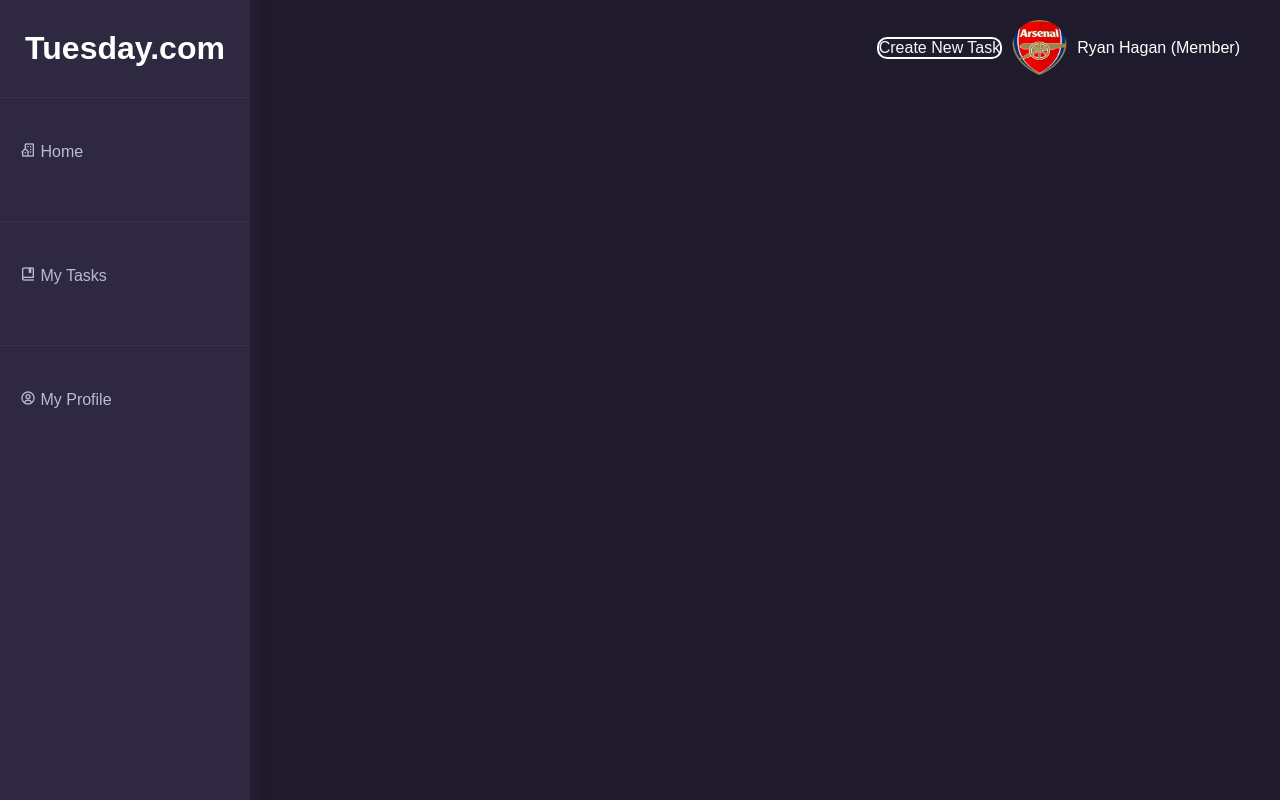
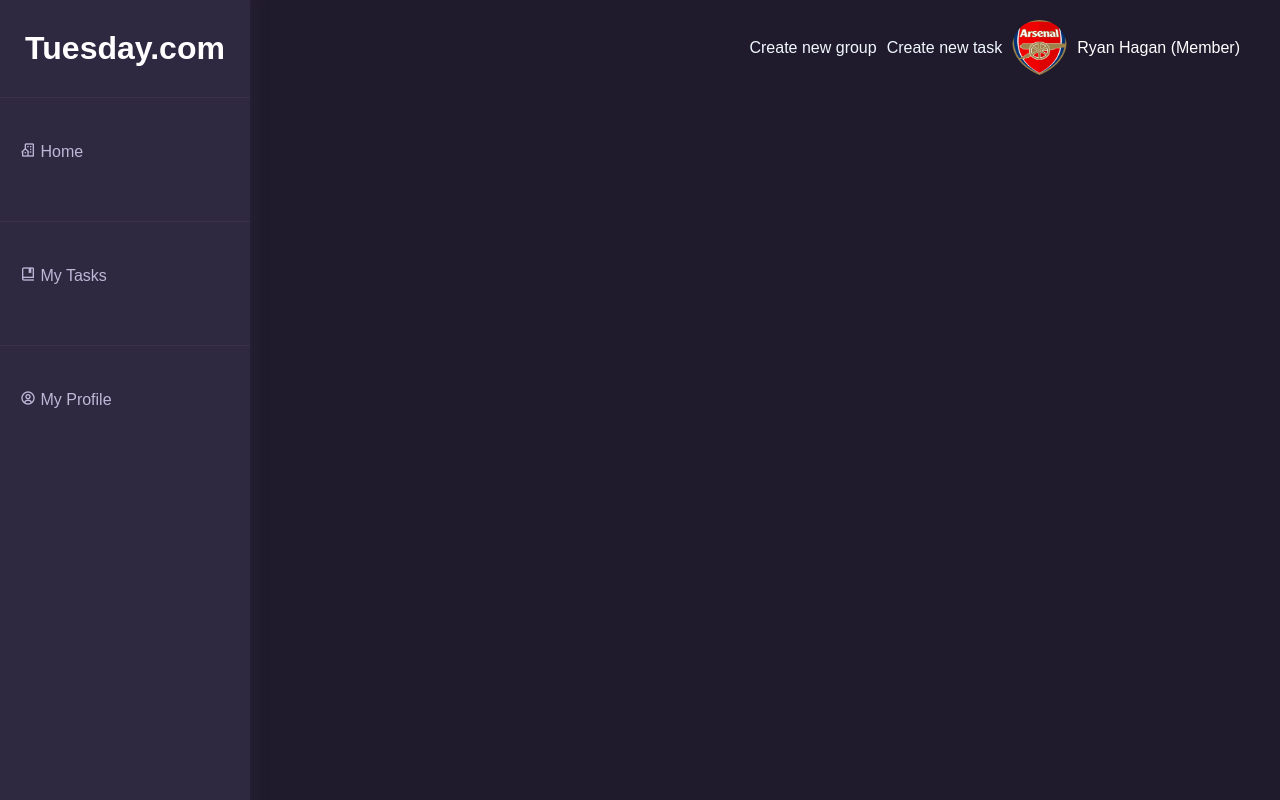
Before and after one commit to rhagan116/TaskManagementSystem, a PHP site: page /sidebar.php in a window 1280 px wide. Run offline with PHP 8.4, Linux system fonts and the light colour scheme; the visitor is signed in with stand-in values (Sample User, id 1); data comes from the database, SQL or seed files in the repository.

Commit message:
Added create group page

```diff
--- a/login.php
+++ b/login.php
@@ -19,6 +19,7 @@
             session_start();
             //store the users id in the session to gather data on other pages
             $_SESSION['User_ID'] = $user['User_ID'];
+
             header("Location: home.php");
             exit();
         } else{
--- a/sidebar.css
+++ b/sidebar.css
@@ -84,13 +84,18 @@ body{
     color: white;
 }
 
-.user-info .create{
-
-    border: 2px solid white;
-    border-radius: 10px;
-    background-color: aliceblues;
-}
-
 .create a{
     color: aliceblue;
 }
+
+.create a:hover{
+    text-decoration: underline;
+}
+
+.group a{
+    color: aliceblue;
+}
+
+.group a:hover{
+    text-decoration: underline;
+}
--- a/sidebar.php
+++ b/sidebar.php
@@ -42,7 +42,8 @@
     </div>
 
     <div class="user-info">
-        <div class="create"><a href="createTask.php">Create New Task</a></div>
+        <div class="group"><a href="createGroup.php">Create new group</a></div>
+        <div class="create"><a href="createTask.php">Create new task</a></div>
         <!--check if the pfp is empty and if it is then use the default profile picture -->
         <img src="<?php echo $pfp ?>">
         <p class="name"><?php echo $fname . ' ' . $lname .  ' (' . $role . ')'; ?></p>
```
Also changed, not shown: createGroup.php (added, +19 -0 lines).
